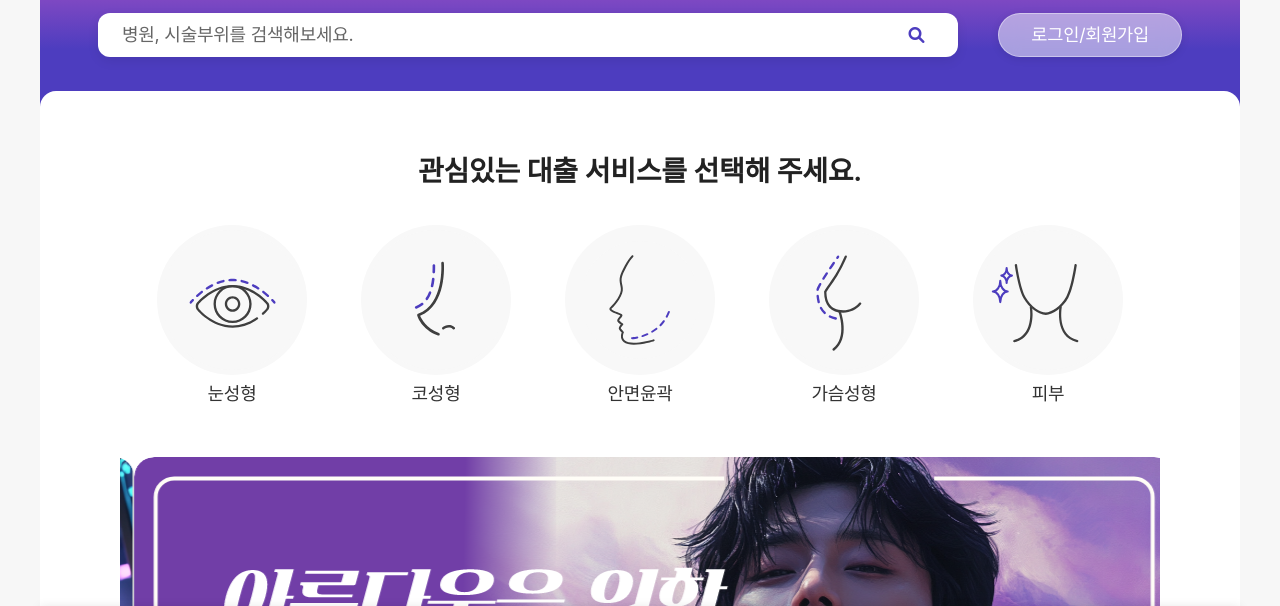
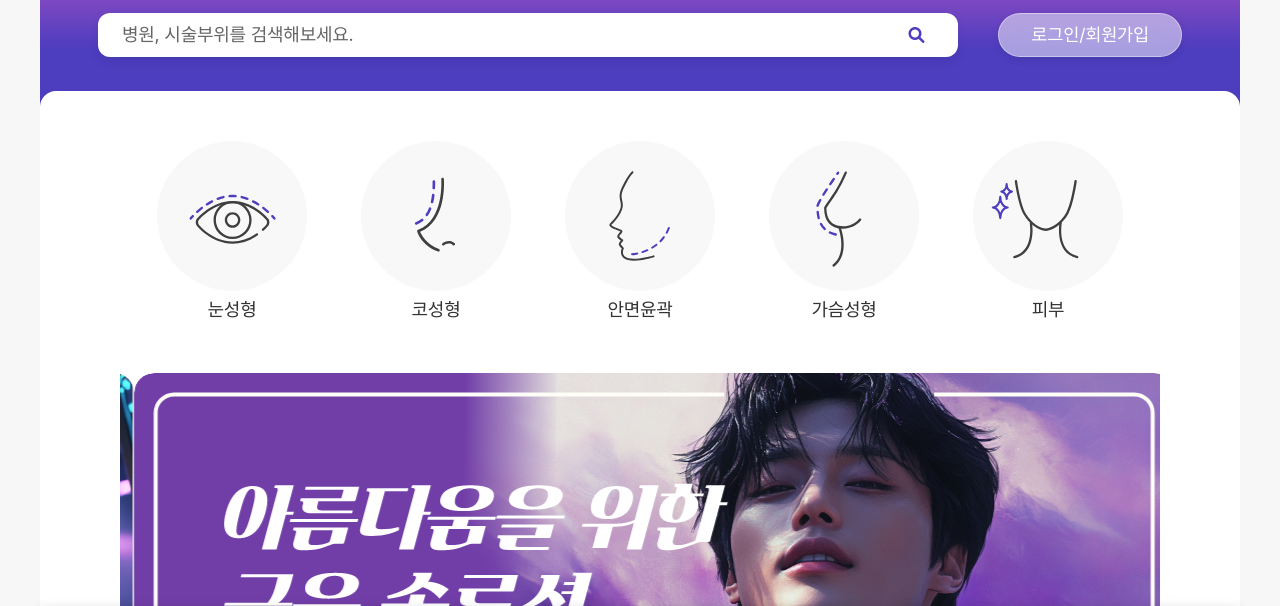
Before and after one commit to leeyirie/GN_webapp_edit, a website: page index.html in a window 1280 px wide. Shown: the part 131-737 px from the top of the page. Drawn offline with nearby package versions, Linux system fonts and the light colour scheme; a web font is replaced by a local one.

Commit message:
edit: 상단 문구 삭제

```diff
--- a/index.html
+++ b/index.html
@@ -117,7 +117,7 @@
       <div id="content" class="main">
         <div class="inter-select-con">
           <div class="container">
-            <h4 class="tit">관심있는 대출 서비스를 선택해 주세요.</h4>
+            <!-- <h4 class="tit">관심있는 대출 서비스를 선택해 주세요.</h4> -->
             <div class="surgery-list-con">
               <ul class="surgery-list">
                 <li class="surgery-item">
@@ -418,6 +418,7 @@
             </div>
           </div>
         </div>
+        <!-- 인사이트 부분 삭제 후 인기대출 추가예정 -->
         <div class="insight-con">
           <div class="container">
             <div class="cm-title-con">
```
